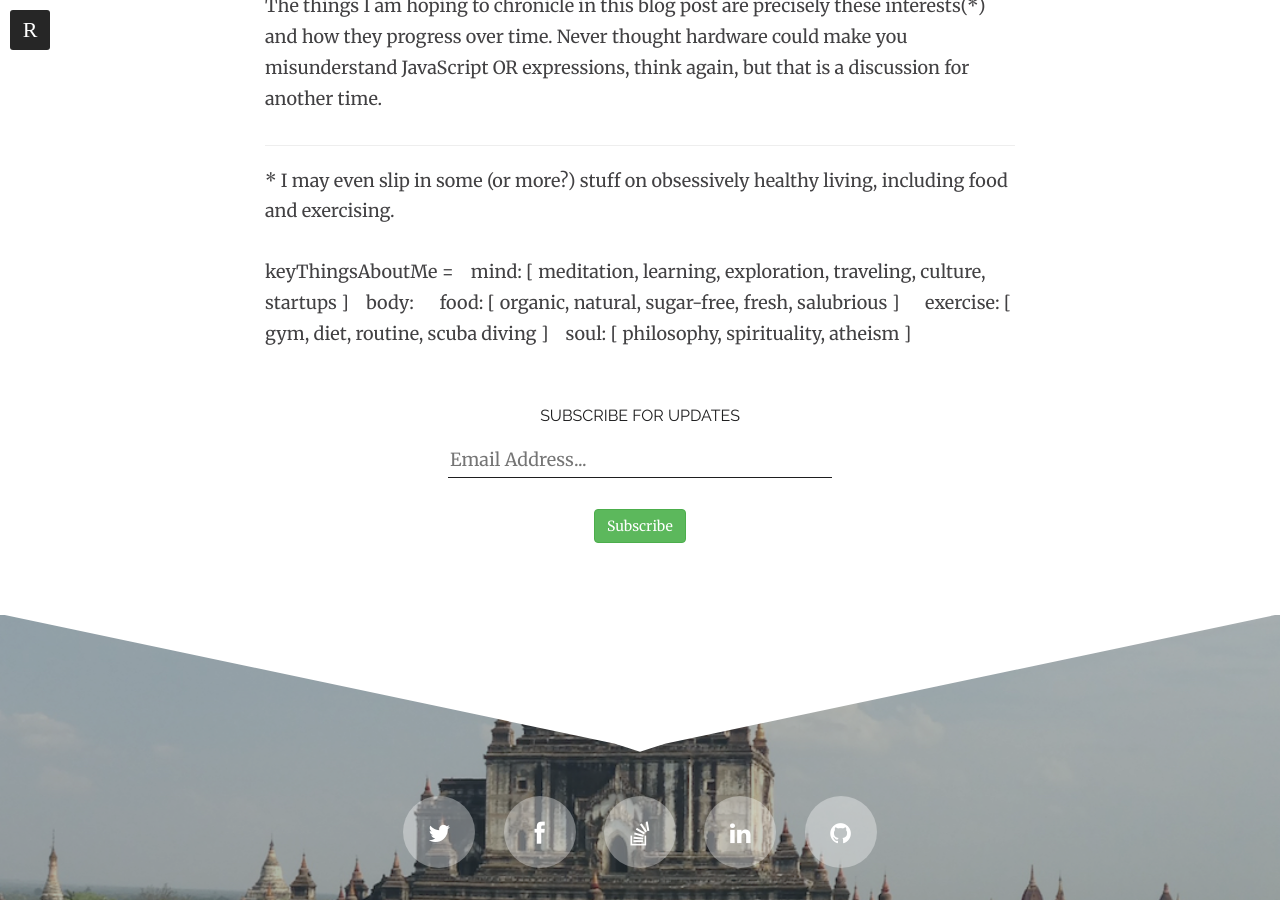
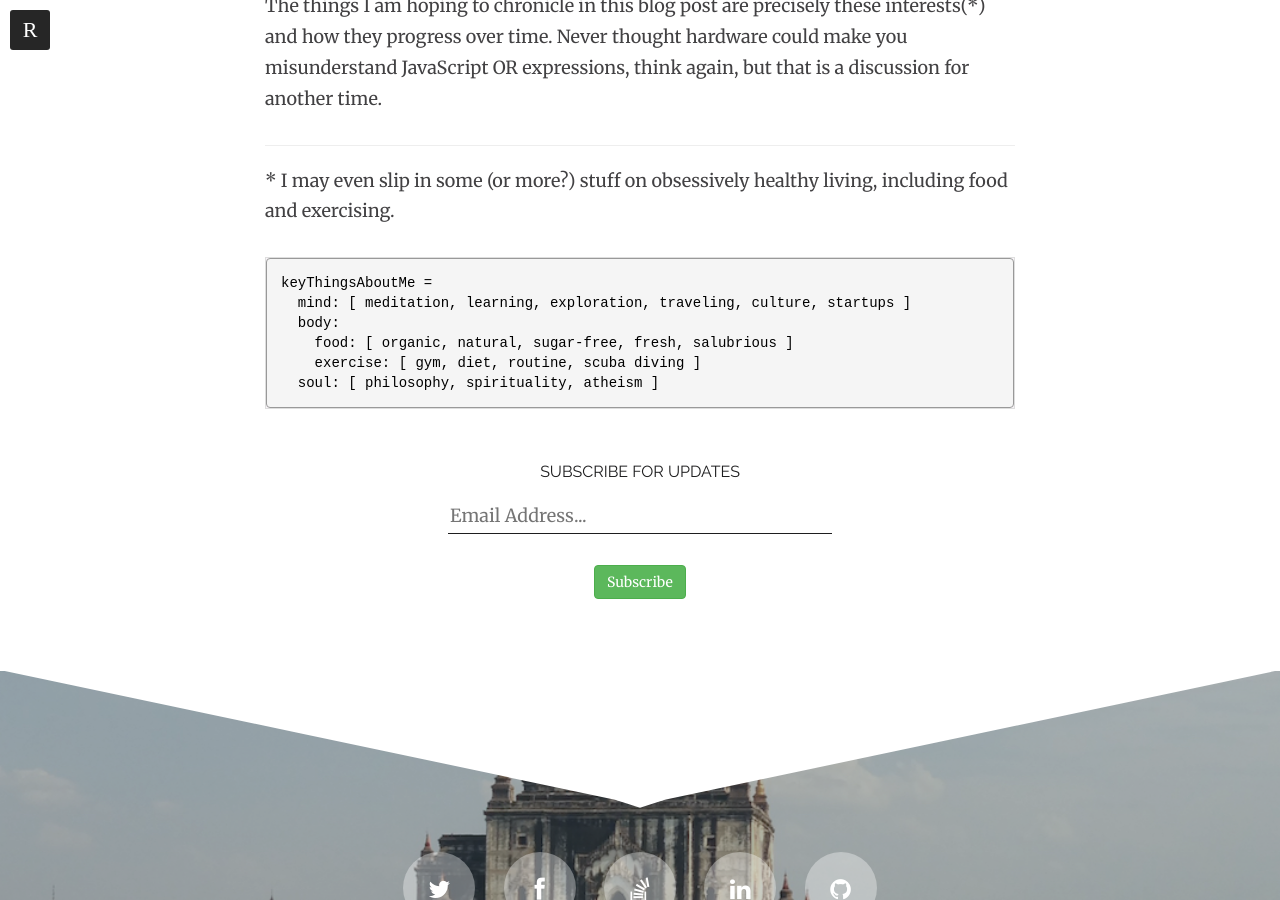
Before and after one commit to hmfaysal/hmfaysal-omega-theme, a Jekyll site: the page built from constantijn-ramses-schepens.md, in a window 1280 px wide and 900 px high, scrolled down 2061 px. Built offline with Jekyll 4.4.1, drawn with Linux system fonts in a browser that asks for light colours; nearby versions of some CDN libraries; some of the changed lines change nothing that is shown.

Commit message:
Fixed keyThingsAboutMe

```diff
--- a/constantijn-ramses-schepens.md
+++ b/constantijn-ramses-schepens.md
@@ -30,10 +30,11 @@ The things I am hoping to chronicle in this blog post are precisely these intere
 <hr>
 \* I may even slip in some (or more?) stuff on obsessively healthy living, including food and exercising.
 
-
+{% highlight javascript%}
 keyThingsAboutMe =
-&nbsp;&nbsp;  mind: [ meditation, learning, exploration, traveling, culture, startups ]
-&nbsp;&nbsp;  body:
-&nbsp;&nbsp;&nbsp;&nbsp;    food: [ organic, natural, sugar-free, fresh, salubrious ]
-&nbsp;&nbsp;&nbsp;&nbsp;    exercise: [ gym, diet, routine, scuba diving ]
-&nbsp;&nbsp;  soul: [ philosophy, spirituality, atheism ]
+  mind: [ meditation, learning, exploration, traveling, culture, startups ]
+  body:
+    food: [ organic, natural, sugar-free, fresh, salubrious ]
+    exercise: [ gym, diet, routine, scuba diving ]
+  soul: [ philosophy, spirituality, atheism ]
+{% endhighlight %}
```
